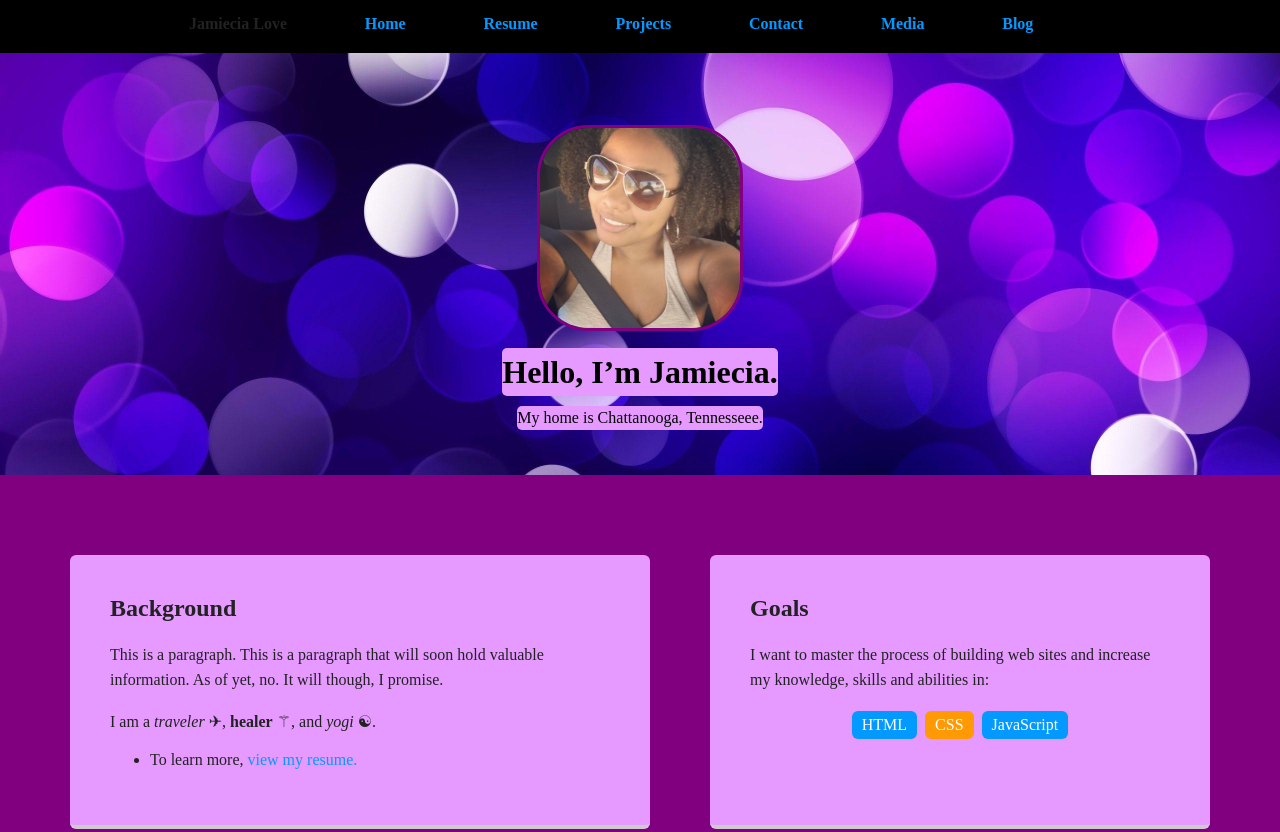
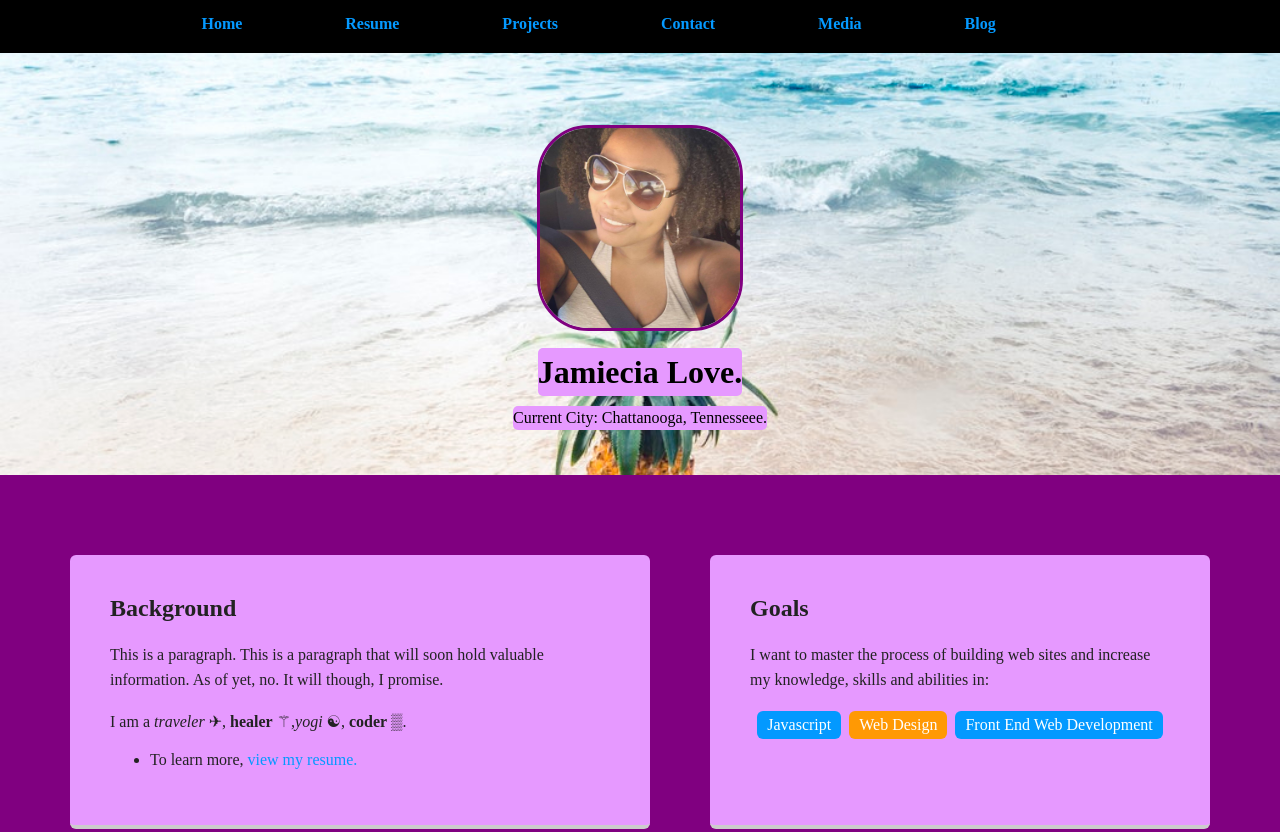
Before and after one commit to JamieciaLove/JamieciaLove, a plain HTML site: page index.html in a window 1280 px wide. Shown: the top 832 px of the page. Drawn offline with Linux system fonts and the light colour scheme; a web font is replaced by a local one.

Commit message:
new background photos

```diff
--- a/Resume/Resume.css
+++ b/Resume/Resume.css
@@ -15,7 +15,7 @@ body {
 /*Link Styles*/
 a {
   text-decoration: none;
-  color: orange;
+  color: yellow;
 }
 a:hover {
   color: #6633ff;
@@ -34,7 +34,7 @@ a:hover {
   border-radius: 6px;
 }
 .card:hover {
-  border-color: #ff99ff;
+  border-color: yellow;
 }
 .flex {
     display: flex;
@@ -67,7 +67,7 @@ text-transform: uppercase;}
 
 .main-nav {
   width: 100%;
-  background: black;
+  background: none;
   min-height: 10px;
   padding: 10px;
   position: fixed;
--- a/Style.css
+++ b/Style.css
@@ -54,7 +54,7 @@ a:hover {
 
 header {
   text-align: center;
-  background: url('photos/purpledots.jpg') no-repeat top center ;
+  background: url('photos/Pineapple.jpg') no-repeat top center ;
   background-size: cover;
   overflow: hidden;
   padding-top: 25px;
--- a/index.html
+++ b/index.html
@@ -11,7 +11,6 @@
 
     <div class="main-nav">
         <ul class="nav">
-          <li>Jamiecia Love</li>
           <li><a href="#">Home</a></li>
           <li><a href="Resume/resume page.html">Resume</a></li>
           <li><a href="projects/projects.html">Projects</a></li>
@@ -23,15 +22,15 @@
 
     <header>
       <img src="photos/Name.jpg" alt="Jamiecia's Photo" class="profile-image">
-      <h1 class="tag name">Hello, I’m Jamiecia.</h1>
-      <p class="tag location">My home is Chattanooga, Tennesseee.</p>
+      <h1 class="tag name">Jamiecia Love.</h1>
+      <p class="tag location">Current City: Chattanooga, Tennesseee.</p>
     </header>
 
     <main class="flex">
       <div class="card">
         <h2>Background</h2>
         <p>This is a paragraph. This is a paragraph that will soon hold valuable information. As of yet, no. It will though, I promise.</p>
-        <p>I am a <em>traveler</em> &#9992;, <b>healer</b> &#9882;, and <em>yogi</em> &#9775;.</p>
+        <p>I am a <em>traveler</em> &#9992;, <b>healer</b> &#9882;,<em>yogi</em> &#9775;, <b>coder</b> &blk12;.</p>
         <ul>
           <li>To learn more, <a href="Resume/resume page.html">view my resume.</a></li>
         </ul>
@@ -41,9 +40,9 @@
         <h2>Goals</h2>
         <p>I want to master the process of building web sites and increase my knowledge, skills and abilities in:</p>
         <ul class="skills">
-          <li>HTML</li>
-          <li>CSS</li>
-          <li>JavaScript</li>
+          <li>Javascript</li>
+          <li>Web Design</li>
+          <li>Front End Web Development</li>
         </ul>
       <!--  <p>I’d like to work for a web design firm helping clients create an impressive online presence.</p> -->
       </div>
```
Also changed, not shown: Resume/resume page.html (+5 -3 lines), photos/Chakracolorful.jpg (deleted), photos/Courage.jpg (added), photos/Glasses.jpg (added), photos/Orange flowers.jpg (added), photos/Pineapple.jpg (added), photos/RoseFlowers.jpg (added), photos/elegant1.jpg (deleted), photos/paintsplash.jpg (deleted), photos/purplecrown.jpg (deleted), photos/purpleflowers.jpg (added), photos/purplestreak2.jpg (deleted), photos/table.jpg (added).
